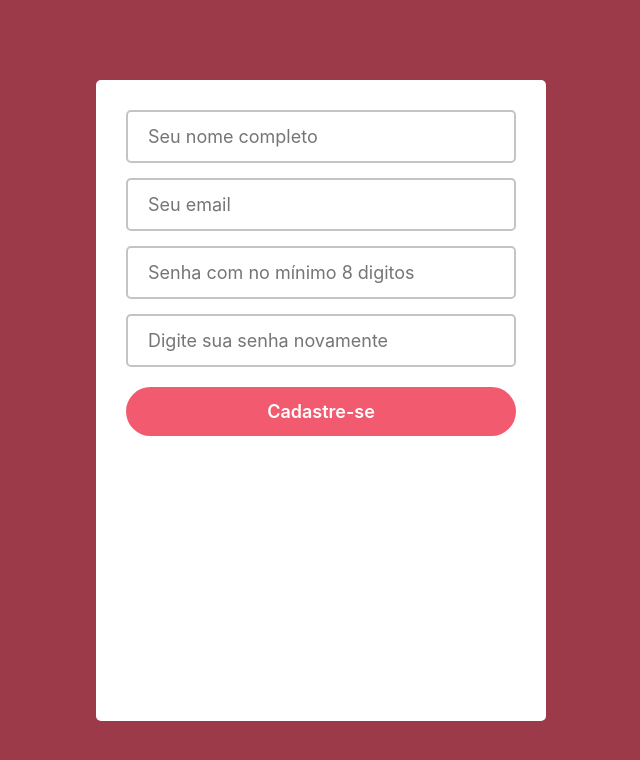
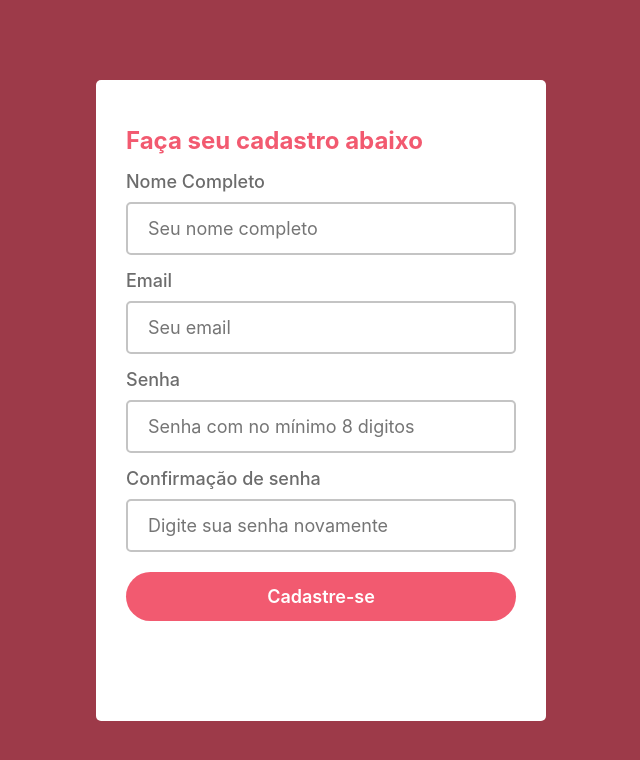
Before and after one commit to CollabCodeTech/qattus, a Svelte app: page / in a window 1280 px wide. Shown: the top 760 px of the page, without its empty margins (319-959 px from the left). Built offline with nearby package versions, Linux system fonts and the light colour scheme.

Commit message:
Incluido titulo principal e o label

```diff
--- a/src/App.svelte
+++ b/src/App.svelte
@@ -1,25 +1,32 @@
 <script>
   import FormCollab from './objects/FormCollab.svelte'
+  import TitleCollab from './objects/TitleCollab.svelte'
+  import LabelCollab from './objects/LabelCollab.svelte'
   import InputCollab from './objects/InputCollab.svelte'
   import ButtonCollab from './objects/ButtonCollab.svelte'
 </script>
 
 <FormCollab>
+  <TitleCollab title={'Faça seu cadastro abaixo'} />
+  <LabelCollab labelTitle={'Nome Completo'} />
   <InputCollab
     class="input-collab"
     type={'text'}
     name={'name'}
     placeholder={'Seu nome completo'} />
+  <LabelCollab labelTitle={'Email'} />
   <InputCollab
     class="input-collab"
     type={'email'}
     name={'email'}
     placeholder={'Seu email'} />
+  <LabelCollab labelTitle={'Senha'} />
   <InputCollab
     class="input-collab"
     type={'password'}
     name={'password'}
     placeholder={'Senha com no mínimo 8 digitos'} />
+  <LabelCollab labelTitle={'Confirmação de senha'} />
   <InputCollab
     class="input-collab"
     type={'password'}
```
